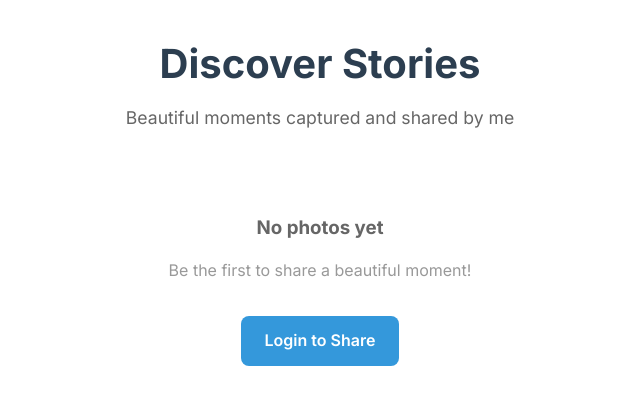
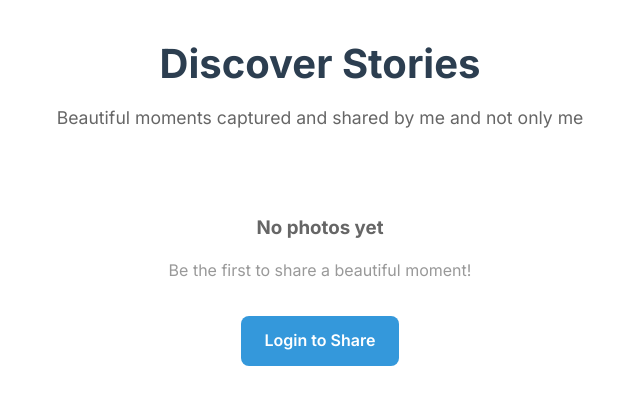
Before and after one commit to ttatana/ttatana-blog, a Django app: page / in a window 1280 px wide. Shown: the part 71-476 px from the top of the page, without its empty margins (320-960 px from the left). Run offline with Django 5.2, Linux system fonts and the light colour scheme; data that the repository does not hold is empty.

Commit message:
Updated feature X

```diff
--- a/blog/templates/blog/post_list.html
+++ b/blog/templates/blog/post_list.html
@@ -7,7 +7,7 @@
     <h1 style="font-size: 2.5rem; font-weight: 700; color: var(--primary-color); margin-bottom: 0.5rem;">
         Discover Stories
     </h1>
-    <p style="color: #666; font-size: 1.1rem;">Beautiful moments captured and shared by me</p>
+    <p style="color: #666; font-size: 1.1rem;">Beautiful moments captured and shared by me and not only me</p>
 </div>
 
 <div class="photo-grid">
```
